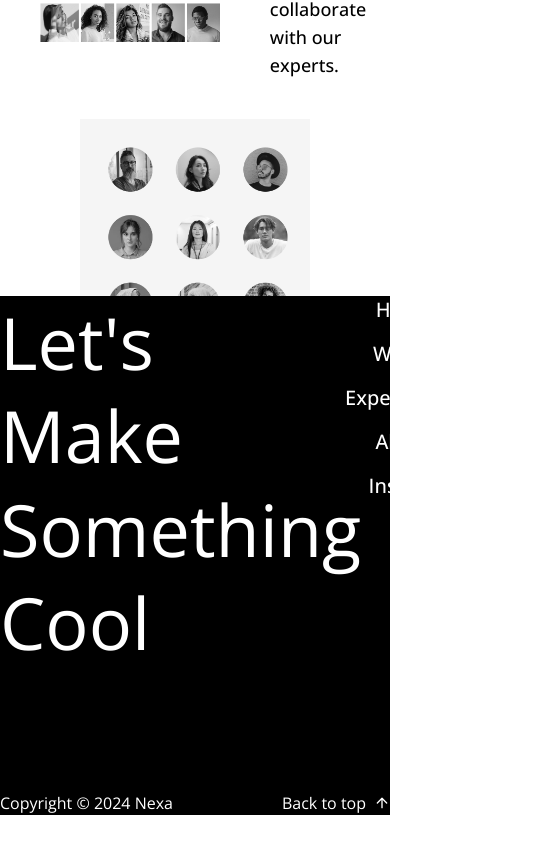
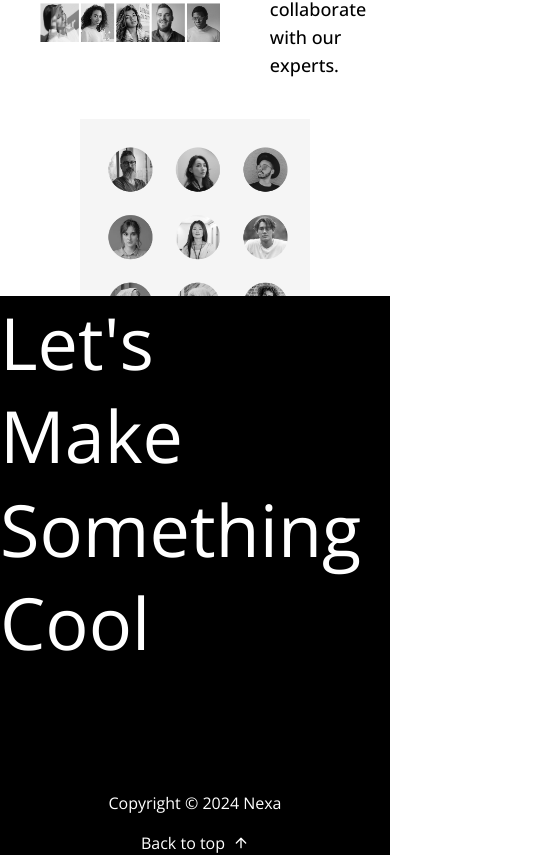
Before and after one commit to JihadZaidan/nexa-baru, a Next.js app: page / in a window 390 px wide. Shown: the part 1744-2599 px from the top of the page, 536 px wide, since content can reach past the window. Before the commit the page ends 2559 px from the top, so only its background shows below. Built offline with nearby package versions, Linux system fonts and the light colour scheme.

Commit message:
feat(footer): styling responsive position

```diff
--- a/src/components/layout/Footer.tsx
+++ b/src/components/layout/Footer.tsx
@@ -6,14 +6,14 @@ export default function Footer() {
     return (
         <div className="max-w-full w-full lg:px-20 lg:py-20 sm:px-5 sm:pt-14 sm:pb-6 flex flex-col gap-30 bg-black">
             <div className="w-full gap-18 flex lg:flex-row sm:flex-col">
-                <h1 className="w-[70%] leading-[130%] text-7xl text-white font-sans font-normal">
+                <h1 className="lg:w-[70%] w-[90%] leading-[130%] text-7xl text-white lg:text-left  font-sans font-normal">
                     Let&apos;s Make Something Cool
                 </h1>
-                <ul className="w-full flex flex-col gap-4 justify-right items-right">
+                <ul className="w-full flex flex-col gap-7 justify-right items-right">
                     {navigation
                         .filter((item) => item.hideInNavbar || item.published)
                         .map((item) => (
-                            <li key={item.url} className="nav-item font-medium text-right text-white text-xl">
+                            <li key={item.url} className="nav-item font-medium lg:text-right lg:ml-0 ml-2 text-left text-white text-2xl">
                                 <Link href={item.url} className="hover:text-white">
                                     {item.label}
                                 </Link>
@@ -21,7 +21,7 @@ export default function Footer() {
                         ))}
                 </ul>
             </div>
-            <div className="border-t border-transparent flex flex-wrap gap-4 justify-between items-center text-white">
+            <div className="border-t border-transparent flex lg:flex-row flex-col gap-4 justify-between items-center text-white">
                 <p className="text-center md:text-left">Copyright © 2024 Nexa</p>
                 <div className="flex items-center cursor-pointer gap-2">
                     <Link href="#" className="hover:text-white">
```
